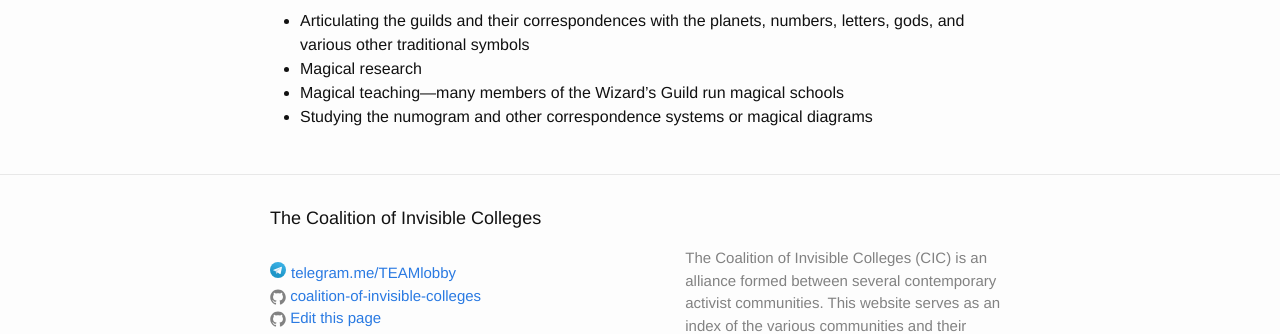
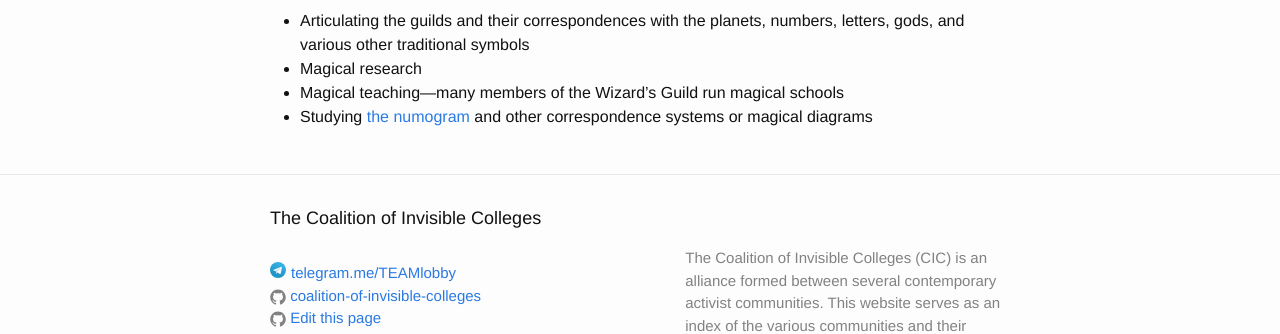
Before and after one commit to coalition-of-invisible-colleges/cic.github.io, a Jekyll site: the page built from colleges/TEAM/team-wizards.md, in a window 1280 px wide. Shown: the part 280-614 px from the top of the page. Built offline with Jekyll 4.4.1, drawn with Linux system fonts in a browser that asks for light colours; part of the change alters nothing that is shown.

```diff
--- a/colleges/TEAM/team-wizards.md
+++ b/colleges/TEAM/team-wizards.md
@@ -13,4 +13,4 @@ pointperson: deicidus
 * Articulating the guilds and their correspondences with the planets, numbers, letters, gods, and various other traditional symbols
 * Magical research
 * Magical teaching—many members of the Wizard's Guild run magical schools
-* Studying the numogram and other correspondence systems or magical diagrams
+* Studying [the numogram](http://ccru.net) and other correspondence systems or magical diagrams
```
